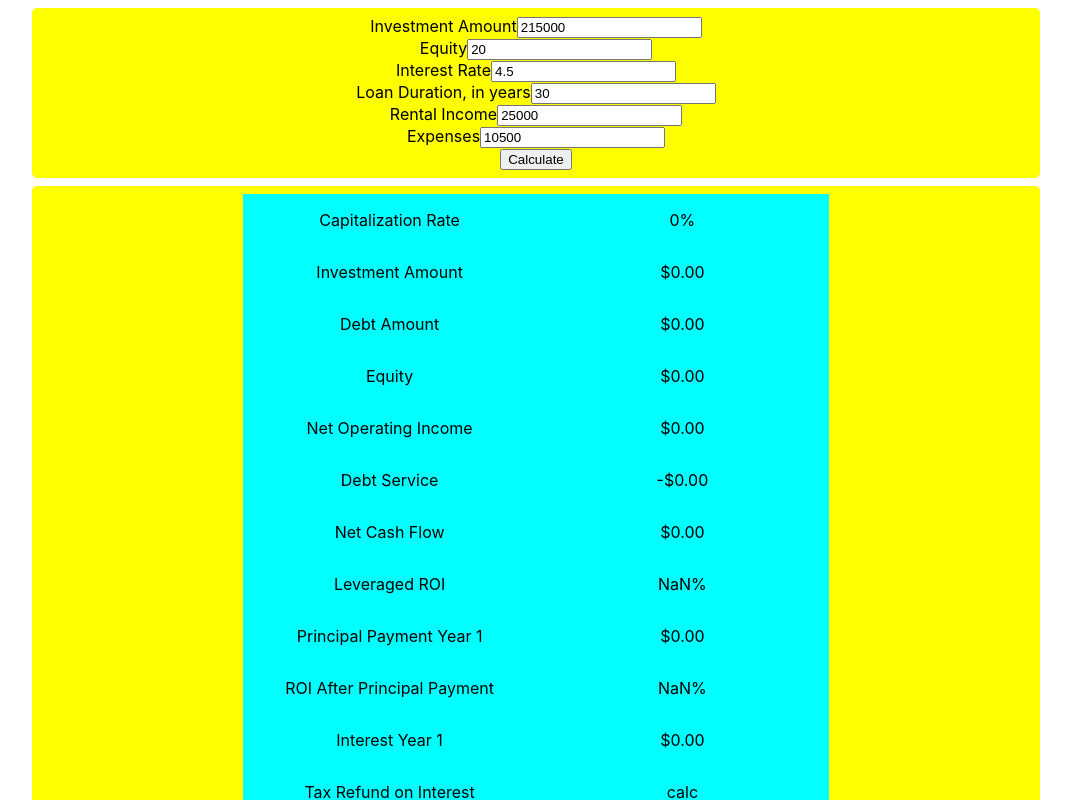
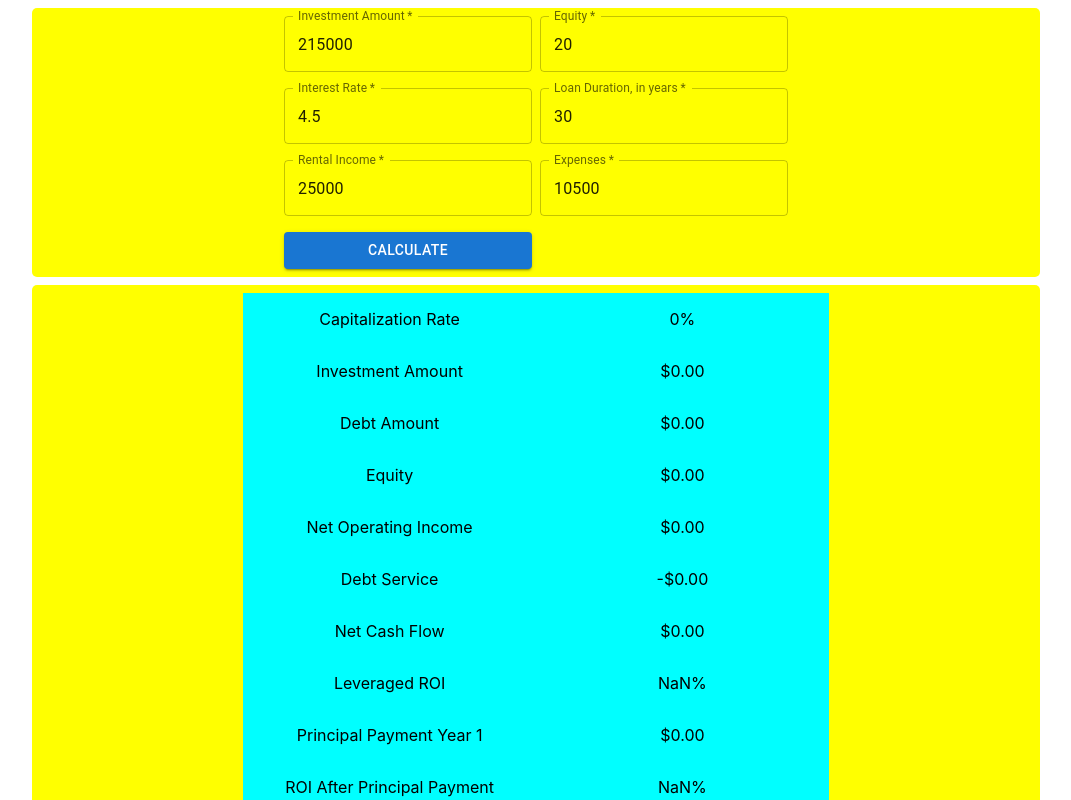
Before and after one commit to mustangJaro/cadmus, a React (Create React App) app: page / in a window 1280 px wide. Shown: the top 800 px of the page, without its empty margins (104-1175 px from the left). Built offline with nearby package versions, Linux system fonts and the light colour scheme; the HTML template or start-up script is replaced by a standard one.

Commit message:
Update some styling

```diff
--- a/src/Components/InputForm/Input.js
+++ b/src/Components/InputForm/Input.js
@@ -1,11 +1,18 @@
-import styles from './Input.module.css';
+import styles from "./Input.module.css";
+
+import TextField from "@mui/material/TextField";
 
 const Input = (props) => {
   return (
     <div>
-      <label className={styles.label}>{props.label}</label>
-      <input className={styles.input} ref={props.valueRef} defaultValue={props.defaultValue || ''}/>
+      <TextField
+        required
+        className={styles.label}
+        ref={props.valueRef}
+        defaultValue={props.defaultValue || ""}
+        label={props.label}
+      />
     </div>
-  )
-}
+  );
+};
 export default Input;
--- a/src/Components/InputForm/InputForm.js
+++ b/src/Components/InputForm/InputForm.js
@@ -1,6 +1,7 @@
-import { useRef } from 'react';
-import Input from './Input';
-import styles from './InputForm.module.css';
+import { useRef } from "react";
+import Input from "./Input";
+import styles from "./InputForm.module.css";
+import Button from "@mui/material/Button";
 
 const InputForm = (props) => {
   const investmentValueRef = useRef();
@@ -13,25 +14,49 @@ const InputForm = (props) => {
   const onSubmitHandler = (event) => {
     event.preventDefault();
     props.onSubmit({
-      "investmentAmount": investmentValueRef.current.value,
-      "equity": equityValueRef.current.value,
-      "interestRate": interestRateValueRef.current.value,
-      "loanYears": loanYearsValueRef.current.value,
-      "rentalIncome": rentalIncomeValueRef.current.value,
-      "expenses": expensesValueRef.current.value
+      investmentAmount: investmentValueRef.current.value,
+      equity: equityValueRef.current.value,
+      interestRate: interestRateValueRef.current.value,
+      loanYears: loanYearsValueRef.current.value,
+      rentalIncome: rentalIncomeValueRef.current.value,
+      expenses: expensesValueRef.current.value,
     });
-  }
+  };
 
   return (
-    <form className={styles['input-form']}>
-      <Input valueRef={investmentValueRef} label="Investment Amount" defaultValue='215000'/>
-      <Input valueRef={equityValueRef} label="Equity" defaultValue='20'/>
-      <Input valueRef={interestRateValueRef} label="Interest Rate" defaultValue='4.5'/>
-      <Input valueRef={loanYearsValueRef} label="Loan Duration, in years" defaultValue='30'/>
-      <Input valueRef={rentalIncomeValueRef} label="Rental Income" defaultValue='25000'/>
-      <Input valueRef={expensesValueRef} label="Expenses" defaultValue='10500'/>
-      <button onClick={onSubmitHandler}>Calculate</button>
-    </form>
-  )
-}
+    <div className={styles.container}>
+      <form className={styles["input-form"]}>
+        <Input
+          valueRef={investmentValueRef}
+          label="Investment Amount"
+          defaultValue="215000"
+        />
+        <Input valueRef={equityValueRef} label="Equity" defaultValue="20" />
+        <Input
+          valueRef={interestRateValueRef}
+          label="Interest Rate"
+          defaultValue="4.5"
+        />
+        <Input
+          valueRef={loanYearsValueRef}
+          label="Loan Duration, in years"
+          defaultValue="30"
+        />
+        <Input
+          valueRef={rentalIncomeValueRef}
+          label="Rental Income"
+          defaultValue="25000"
+        />
+        <Input
+          valueRef={expensesValueRef}
+          label="Expenses"
+          defaultValue="10500"
+        />
+        <Button variant="contained" onClick={onSubmitHandler}>
+          Calculate
+        </Button>
+      </form>
+    </div>
+  );
+};
 export default InputForm;
--- a/src/Components/InputForm/InputForm.module.css
+++ b/src/Components/InputForm/InputForm.module.css
@@ -1,3 +1,11 @@
+.container {
+  display: grid;
+  justify-content: center;
+}
+
 .input-form {
-
+  display: grid;
+  grid-template-columns: 1fr 1fr;
+  column-gap: 8px;
+  row-gap: 16px;
 }
```
